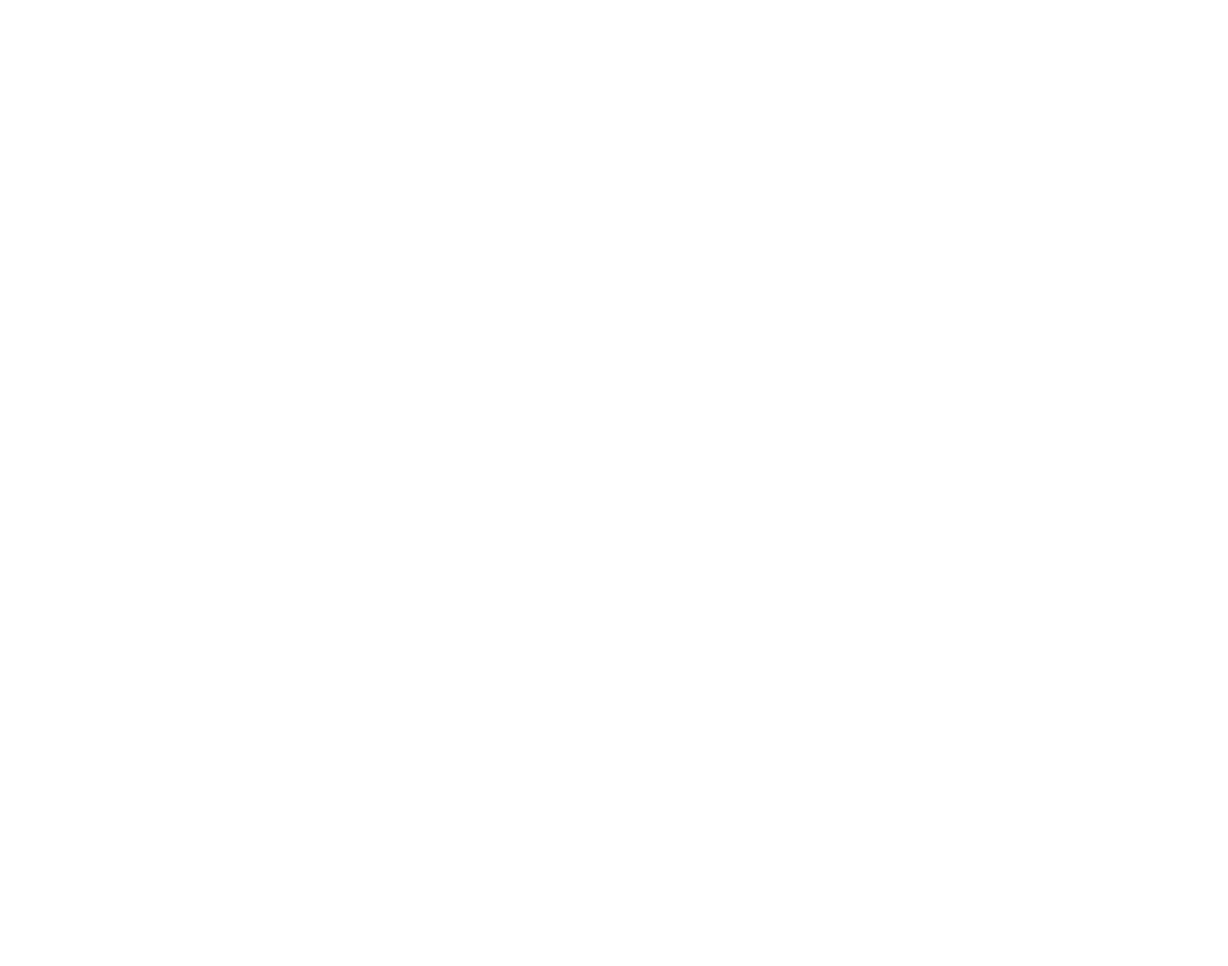
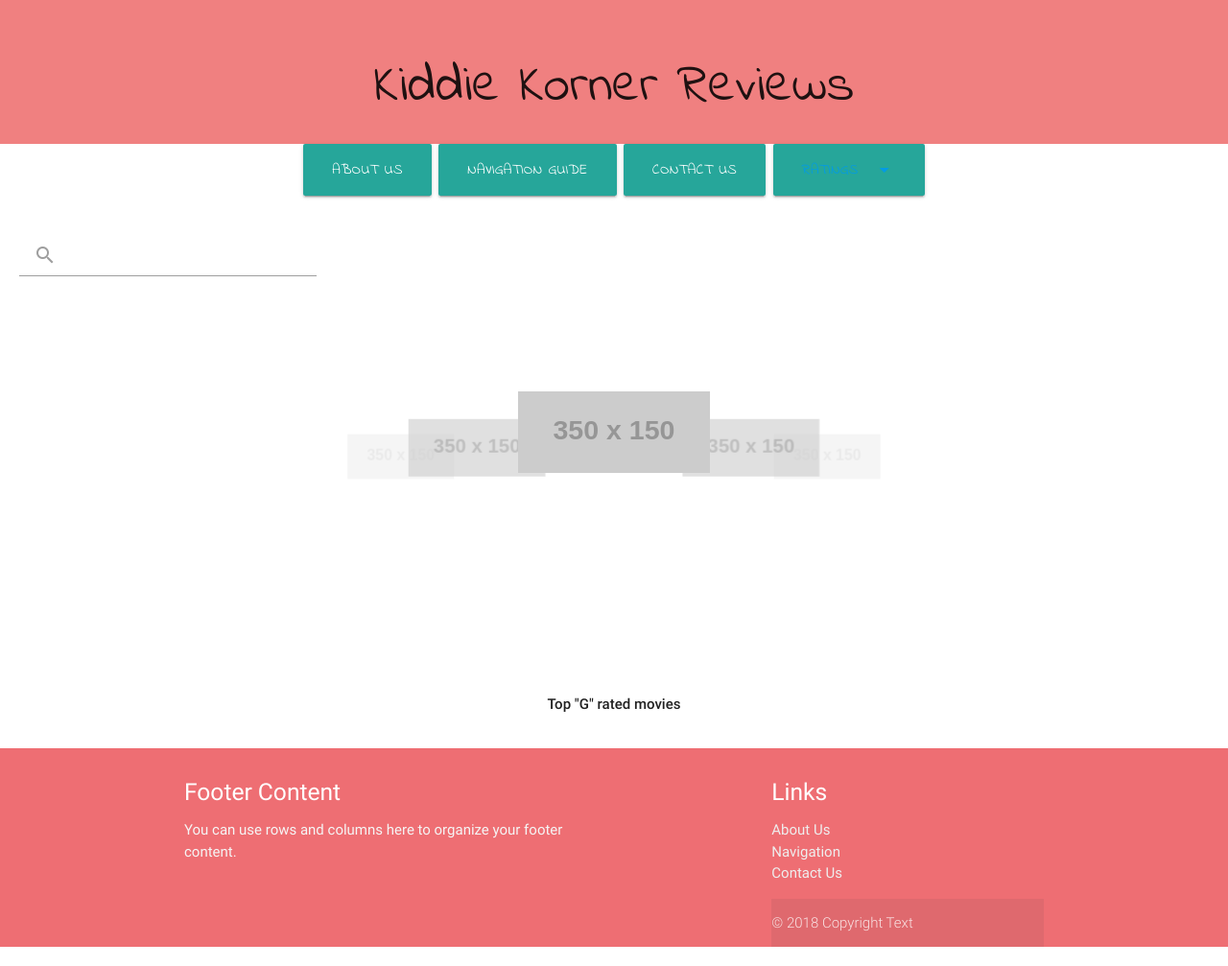
Before and after one commit to dtcrowley/UNCC-Project1, a plain HTML site: page index.html in a window 1280 px wide. Shown: the whole page at 96% size. Before the commit the page ends 800 px from the top, so only its background shows below. Drawn offline with nearby package versions, Linux system fonts and the light colour scheme; placeholder pictures from the web are drawn by us.

Commit message:
Template Update

```diff
--- a/css/materialize.min.css
+++ b/css/materialize.min.css
@@ -13,6 +13,7 @@ bannerRow{
     text-align: center;
     font-family: 'Indie Flower', cursive;
     font-size: 20px;
+    color: white;
 }
 .row2{
     align-content: center;
@@ -34,4 +35,5 @@ bannerRow{
 .footer-copyright{
     text-align: center;
     margin: 0 auto;
+    padding: 40px 40px;
 }
--- a/index.html
+++ b/index.html
@@ -0,0 +1,103 @@
+<!DOCTYPE html>
+<html lang="en">
+<head>
+    <meta charset="UTF-8">
+    <meta name="viewport" content="width=device-width, initial-scale=1.0">
+    <meta http-equiv="X-UA-Compatible" content="ie=edge">
+    <link href="https://fonts.googleapis.com/css?family=Indie+Flower" rel="stylesheet">
+     <!-- Compiled and minified CSS -->
+  <link rel="stylesheet" href="https://cdnjs.cloudflare.com/ajax/libs/materialize/0.100.2/css/materialize.min.css">
+   <!--Import materialize.css-->
+   <link type="text/css" rel="stylesheet" href="css/materialize.min.css"  media="screen,projection"/>
+   <link href="https://fonts.googleapis.com/icon?family=Material+Icons" rel="stylesheet">
+
+   <!--Import jQuery before materialize.js-->
+   <script type="text/javascript" src="https://code.jquery.com/jquery-3.2.1.min.js"></script>
+   <!-- Compiled and minified JavaScript -->
+  <script src="https://cdnjs.cloudflare.com/ajax/libs/materialize/0.100.2/js/materialize.min.js"></script>
+  <script type="text/javascript" src="js/materialize.min.js"></script>
+
+
+  <title>Kiddie Korner Ratings</title>
+
+</head>
+<body>
+    <div class="bannerRow">
+        <div>
+            <h5 class="center-align">Kiddie Korner Reviews</h5>
+        </div>
+    </div>
+      <!-- <nav class="navButtons">
+        <div class="nav-wrapper">
+          <ul class="right hide-on-med-and-down">
+            <li><a href="aboutus.html" class="col s3">About Us</a></li>
+            <li><a href="contactus.html" class="col s3">Contact Us</a></li>
+            <li><a href="navigation.html" class="col s3">Navigation</a></li>
+             Dropdown Trigger
+            <li><a class="dropdown-button" href="#!" data-activates="dropdown1">Dropdown<i class="material-icons right">arrow_drop_down</i></a></li>
+          </ul>
+        </div>
+      </nav> -->
+
+    <div class="container1">
+        <div class="row1">
+            <div class="waves-effect waves-light btn-large col s3"><a href="aboutus.html" class="col s3"></a>About Us</div>
+            <div class="waves-effect waves-light btn-large col s3"><a href="navigation.html" class="col s3"></a>Navigation Guide</div>
+            <div class="waves-effect waves-light btn-large col s3"><a href="contactus.html" class="col s3"></a>Contact Us</div>
+            <!-- <div class="waves-effect waves-light btn-large col s4"><a href="contactus.html" class="col s4"></a>Ratings</div> -->
+            <div class="waves-effect waves-light btn-large col s3"><a class="dropdown-button" class="col s3"data-activates="dropdown1">Ratings<i class="material-icons right">arrow_drop_down</i></a></div>
+        </div>
+        <!-- Dropdown Structure -->
+          <ul id="dropdown1" class="dropdown-content">
+            <li><a href="#!">G Rating</a></li>
+            <li><a href="#!">PG Rating</a></li>
+            <li class="divider"></li>
+            <li><a href="#!">PG-13 Rating</a></li>
+          </ul>
+    <br>
+        <div class="row2">
+            <form id="search-bar">
+                <div class="input-field">
+                    <input id="search" type="search" required>
+                    <label class="label-icon" for="search"><i class="material-icons">search</i></label>
+                    <i class="material-icons">close</i>
+                </div>
+            </form>
+        </div>
+        <div class="carouselRow">
+            <div class="carousel">
+                <a class="carousel-item" href="#one!"><img src="https://via.placeholder.com/350x150"></a>
+                <a class="carousel-item" href="#two!"><img src="https://via.placeholder.com/350x150"></a>
+                <a class="carousel-item" href="#three!"><img src="https://via.placeholder.com/350x150"></a>
+                <a class="carousel-item" href="#three!"><img src="https://via.placeholder.com/350x150"></a>
+                <a class="carousel-item" href="#three!"><img src="https://via.placeholder.com/350x150"></a>
+            </div>
+            <p><strong>Top "G" rated movies</strong></p>
+        </div>
+        <div class="row">
+
+        </div>
+    </div>
+    <footer class="page-footer">
+        <div class="container">
+            <div class="row">
+                <div class="col l6 s12">
+                    <h5 class="white-text">Footer Content</h5>
+                    <p class="grey-text text-lighten-4">You can use rows and columns here to organize your footer content.</p>
+                </div>
+            <div class="col l4 offset-l2 s12">
+                <h5 class="white-text">Links</h5>
+                    <ul>
+                        <li><a class="grey-text text-lighten-3" href="aboutus.html">About Us</a></li>
+                        <li><a class="grey-text text-lighten-3" href="navigation.html">Navigation</a></li>
+                        <li><a class="grey-text text-lighten-3" href="contactus.html">Contact Us</a></li>
+                    </ul>
+                <div class="footer-copyright">
+                    © 2018 Copyright Text
+                </div>
+            </div>
+            </div>
+        </div>
+    </footer>
+</body>
+</html>
```
Also changed, not shown: practice.html (+12 -13 lines).
